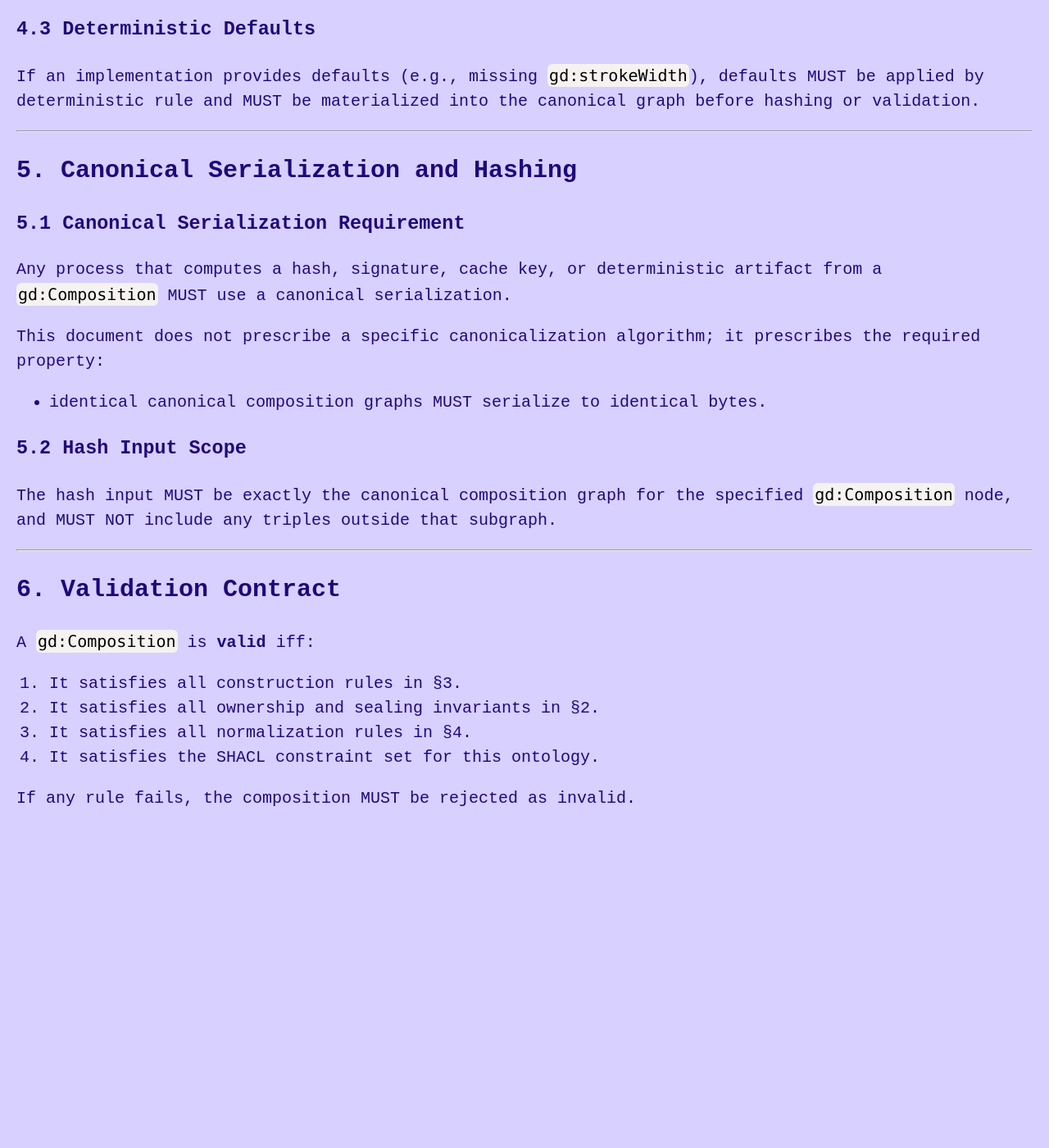
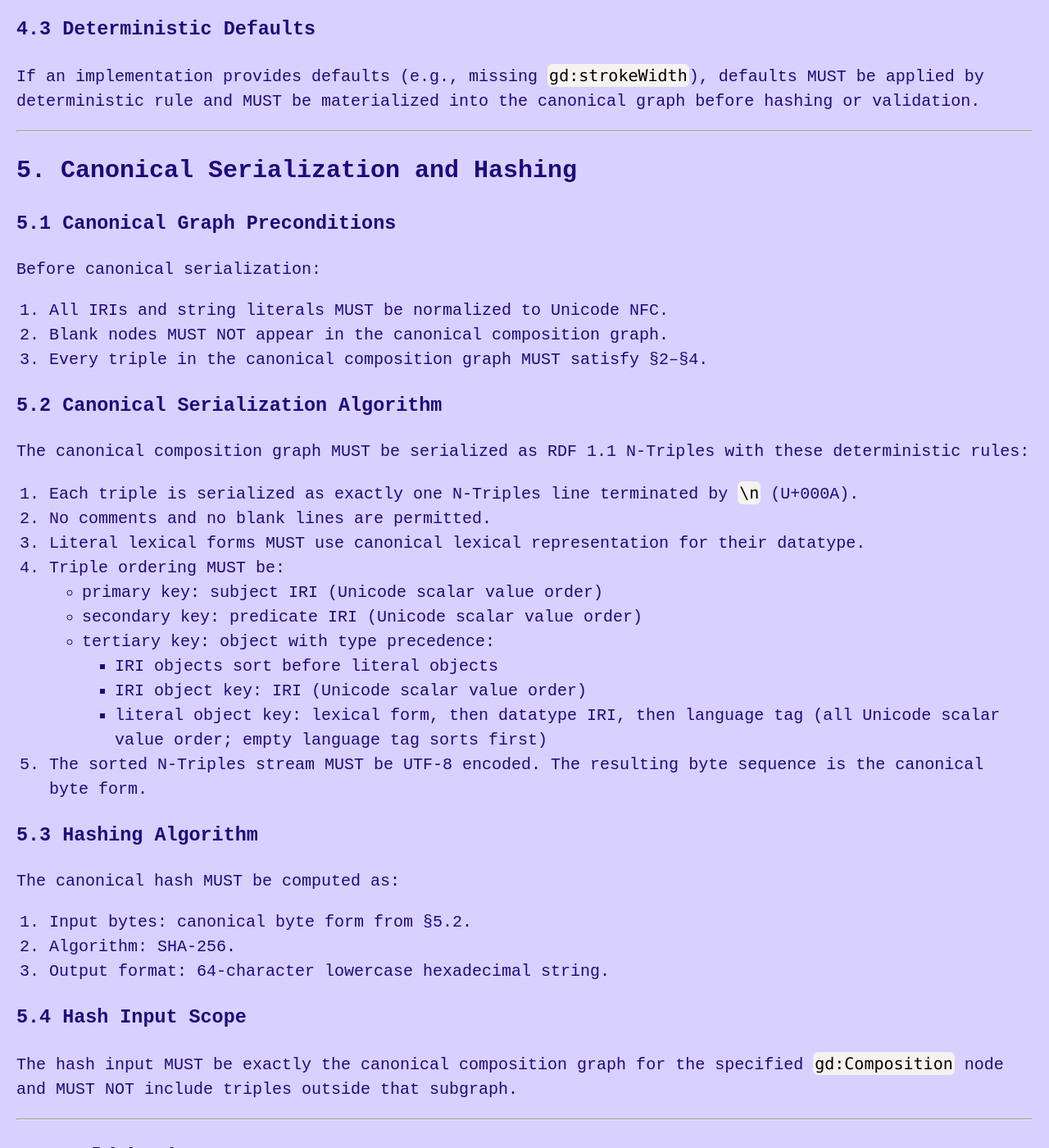
Before and after one commit to paperhat/paperhat.dev, a Jekyll site: the page built from notes/design/canonical-composition-construction-rules/index.md, in a window 1280 px wide and 1400 px high, scrolled down 6623 px. Shown: the whole window at 82% size. Built offline with Jekyll 4.4.1, drawn with Linux system fonts in a browser that asks for light colours; some web fonts are replaced; our own code applies the rules of GitHub Pages for plain Markdown files; before the commit the page ends 7632 px from its top, so only the background shows below that; some of the changed text lies outside the part shown.

Commit message:
utility commit

```diff
--- a/notes/design/canonical-composition-construction-rules/index.md
+++ b/notes/design/canonical-composition-construction-rules/index.md
@@ -160,7 +160,7 @@ If `C gd:hasGrid G` is present:
 
 Grid units:
 
-* `G gd:hasUnit U` MAY appear zero or more times.
+* zero or more `G gd:hasUnit U` triples are permitted.
 * If `G gd:hasUnit U` appears then:
 
   * `U gd:ownedBy C`
@@ -241,17 +241,41 @@ If an implementation provides defaults (e.g., missing `gd:strokeWidth`), default
 
 ## 5. Canonical Serialization and Hashing
 
-### 5.1 Canonical Serialization Requirement
+### 5.1 Canonical Graph Preconditions
 
-Any process that computes a hash, signature, cache key, or deterministic artifact from a `gd:Composition` MUST use a canonical serialization.
+Before canonical serialization:
 
-This document does not prescribe a specific canonicalization algorithm; it prescribes the required property:
+1. All IRIs and string literals MUST be normalized to Unicode NFC.
+2. Blank nodes MUST NOT appear in the canonical composition graph.
+3. Every triple in the canonical composition graph MUST satisfy §2–§4.
 
-* identical canonical composition graphs MUST serialize to identical bytes.
+### 5.2 Canonical Serialization Algorithm
 
-### 5.2 Hash Input Scope
+The canonical composition graph MUST be serialized as RDF 1.1 N-Triples with these deterministic rules:
 
-The hash input MUST be exactly the canonical composition graph for the specified `gd:Composition` node, and MUST NOT include any triples outside that subgraph.
+1. Each triple is serialized as exactly one N-Triples line terminated by `\n` (U+000A).
+2. No comments and no blank lines are permitted.
+3. Literal lexical forms MUST use canonical lexical representation for their datatype.
+4. Triple ordering MUST be:
+   - primary key: subject IRI (Unicode scalar value order)
+   - secondary key: predicate IRI (Unicode scalar value order)
+   - tertiary key: object with type precedence:
+     - IRI objects sort before literal objects
+     - IRI object key: IRI (Unicode scalar value order)
+     - literal object key: lexical form, then datatype IRI, then language tag (all Unicode scalar value order; empty language tag sorts first)
+5. The sorted N-Triples stream MUST be UTF-8 encoded. The resulting byte sequence is the canonical byte form.
+
+### 5.3 Hashing Algorithm
+
+The canonical hash MUST be computed as:
+
+1. Input bytes: canonical byte form from §5.2.
+2. Algorithm: SHA-256.
+3. Output format: 64-character lowercase hexadecimal string.
+
+### 5.4 Hash Input Scope
+
+The hash input MUST be exactly the canonical composition graph for the specified `gd:Composition` node and MUST NOT include triples outside that subgraph.
 
 ---
 
@@ -262,6 +286,6 @@ A `gd:Composition` is **valid** iff:
 1. It satisfies all construction rules in §3.
 2. It satisfies all ownership and sealing invariants in §2.
 3. It satisfies all normalization rules in §4.
-4. It satisfies the SHACL constraint set for this ontology.
+4. It satisfies the full SHACL validation bundle (`gd-all.shacl.ttl`).
 
 If any rule fails, the composition MUST be rejected as invalid.
```
Also changed, not shown: notes/design/ontology/NAMESPACE_POLICY.md (added, +31 -0 lines), notes/design/ontology/index.md (+23 -2 lines), 12 other files.
